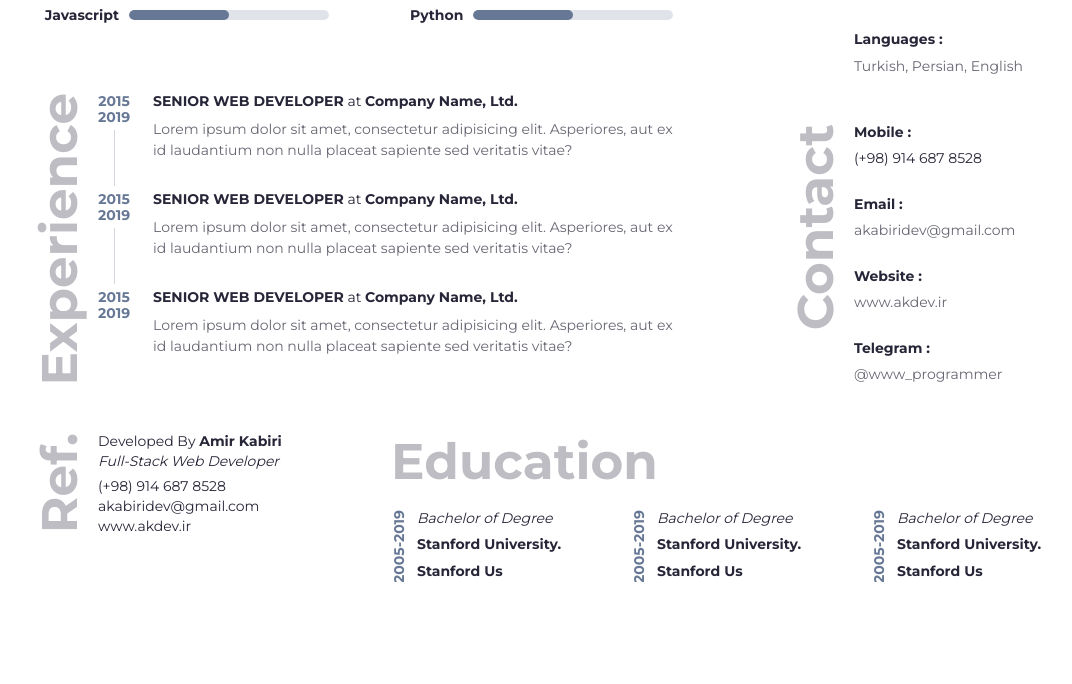
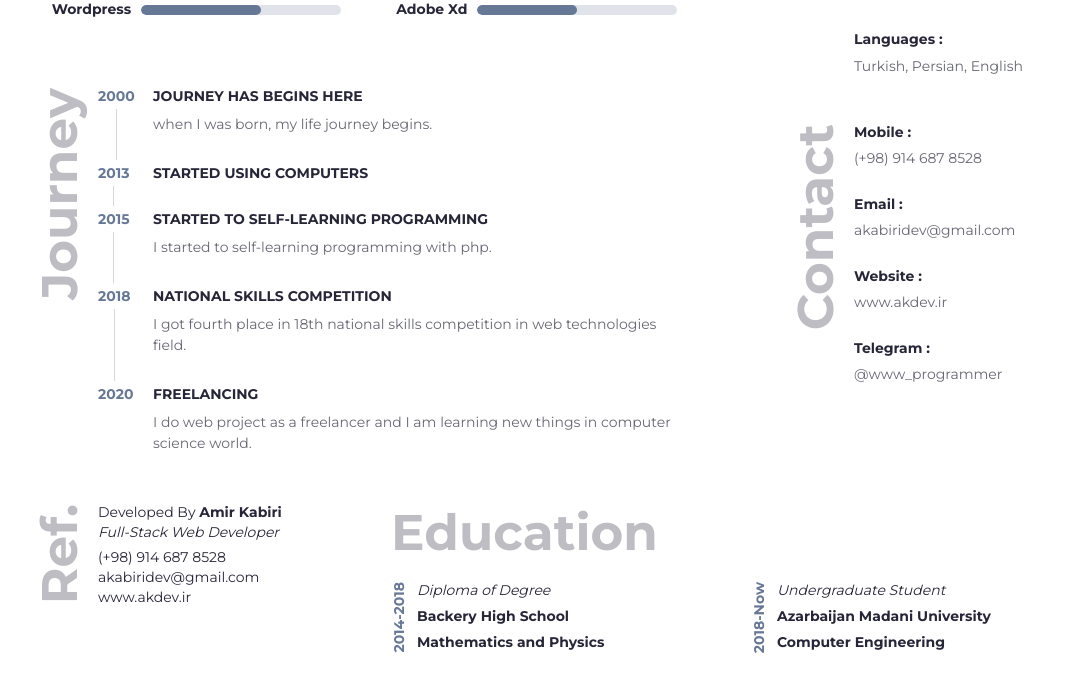
Before and after one commit to amirkabiri/akdev, a plain HTML site: page index.html in a window 1280 px wide. Shown: the part 668-1352 px from the top of the page, without its empty margins (69-1141 px from the left). Before the commit the page ends 1280 px from the top, so only its background shows below. Drawn offline with Linux system fonts and the light colour scheme.

Commit message:
second edition

```diff
--- a/index.html
+++ b/index.html
@@ -1,13 +1,22 @@
 <!doctype html>
 <html lang="en">
 <head>
-    <meta charset="UTF-8">
-    <meta name="viewport" content="width=device-width, user-scalable=no, initial-scale=1.0, maximum-scale=1.0, minimum-scale=1.0">
-    <meta http-equiv="X-UA-Compatible" content="ie=edge">
-	<meta charset="UTF-8">
+    <meta charset="UTF-8"/>
+    <meta name="viewport" content="width=device-width, user-scalable=no, initial-scale=1.0, maximum-scale=1.0, minimum-scale=1.0"/>
+    <meta http-equiv="X-UA-Compatible" content="ie=edge"/>
+	<meta charset="UTF-8"/>
+    <meta name="robots" content="index, follow" />
+    <meta name="description" content="this is amir kabiri's personal website, a full-stack web developer"/>
+    <meta name="keywords" content="AKDEV,Amir Kabiri,امیرکبیری,web developer,programmer"/>
+    <meta name="author" content="Amir Kabiri"/>
+    <meta property="og:site_name" content="Amir Kabiri | Web Developer" />
+    <meta property="og:title" content="Amir Kabiri | Web Developer" />
+    <meta property="og:description" content="this is amir kabiri's personal website, a full-stack web developer, وبسایت شخصی امیرکبیری برنامه نویس و توسعه دهنده وب"/>
+    <meta property="og:url" content="https://akdev.ir" />
+    <meta name="theme-color" content="#677896">
+    <meta property="og:type" content="website" />
 
     <title>Amir Kabiri | Web Developer</title>
-
 
     <link href="https://fonts.googleapis.com/css?family=Montserrat:400,700&display=swap" rel="stylesheet">
     <link rel="stylesheet" href="style.css">
@@ -27,7 +36,12 @@
                         <li>Back-end</li>
                         <li>UI UX</li>
                     </ul>
-                    <p id="header-description" class="non-opacity">Lorem ipsum dolor sit amet, consectetur adipisicing elit. A ab accusamus alias aliquid assumenda dicta dolores ducimus eius eveniet fugit illo illum ipsam labore libero natus necessitatibus odio placeat quae quas qui quod quos repellat, rerum saepe sapiente sint sit temporibus ullam vero vitae. Aliquid eveniet mollitia optio quam voluptatibus.</p>
+                    <p id="header-description" class="non-opacity">
+                        I am Amir Kabiri. a Full-Stack web developer who can code in javascript and php and python.
+                        I am in love with algorithms and also adore new technologies.
+                        I also sometimes design user interfaces for websites.
+                        my favorite programming languages is javascript because I can do amazing things with it.
+                    </p>
                 </div>
             </div>
             <div class="right non-opacity">
@@ -41,78 +55,95 @@
         <div class="container">
             <div id="content">
                 <div class="title">
-                    <h2>Prof. Skill</h2>
+                    <span>Prof. Skill</span>
                 </div>
                 <div id="skills">
                     <ul>
                         <li>
-                            <strong>Php</strong>
-                            <span class="skill-level" value="70"><span></span></span>
+                            <strong>Php & Mysql</strong>
+                            <span class="skill-level"><span style="width:70%;"></span></span>
                         </li>
                         <li>
                             <strong>Laravel</strong>
-                            <span class="skill-level" value="70"><span></span></span>
+                            <span class="skill-level"><span style="width:80%;"></span></span>
                         </li>
                         <li>
                             <strong>Javascript</strong>
-                            <span class="skill-level" value="70"><span></span></span>
+                            <span class="skill-level"><span style="width:90%;"></span></span>
+                        </li>
+                        <li>
+                            <strong>Wordpress</strong>
+                            <span class="skill-level"><span style="width:60%;"></span></span>
                         </li>
                     </ul>
                     <ul>
                         <li>
                             <strong>Html & Css</strong>
-                            <span class="skill-level" value="70"><span></span></span>
+                            <span class="skill-level"><span style="width:80%;"></span></span>
                         </li>
                         <li>
                             <strong>React & Redux</strong>
-                            <span class="skill-level" value="70"><span></span></span>
+                            <span class="skill-level"><span style="width:90%;"></span></span>
                         </li>
                         <li>
                             <strong>Python</strong>
-                            <span class="skill-level" value="70"><span></span></span>
+                            <span class="skill-level"><span style="width:60%;"></span></span>
+                        </li>
+                        <li>
+                            <strong>Adobe Xd</strong>
+                            <span class="skill-level"><span style="width:50%;"></span></span>
                         </li>
                     </ul>
                 </div>
 
                 <div id="experiences-box" class="box">
                     <div class="box-title square">
-                        <span>Experience</span>
+                        <span>Journey</span>
                     </div>
                     <ul class="box-content" id="experiences">
                         <li class="experience">
                             <div class="experience-period">
-                                <span>2015</span>
-                                <span>2019</span>
+                                <span>2000</span>
                             </div>
                             <div class="experience-content">
-                                <strong class="experience-content-job">senior web developer</strong>
-                                at
-                                <span class="experience-content-company">Company Name, Ltd.</span>
-                                <p class="experience-content-description">Lorem ipsum dolor sit amet, consectetur adipisicing elit. Asperiores, aut ex id laudantium non nulla placeat sapiente sed veritatis vitae?</p>
+                                <strong class="experience-content-job">Journey has begins here</strong>
+                                <p class="experience-content-description">when I was born, my life journey begins.</p>
+                            </div>
+                        </li>
+
+                        <li class="experience">
+                            <div class="experience-period">
+                                <span>2013</span>
+                            </div>
+                            <div class="experience-content">
+                                <strong class="experience-content-job">Started using computers</strong>
                             </div>
                         </li>
                         <li class="experience">
                             <div class="experience-period">
                                 <span>2015</span>
-                                <span>2019</span>
                             </div>
                             <div class="experience-content">
-                                <strong class="experience-content-job">senior web developer</strong>
-                                at
-                                <span class="experience-content-company">Company Name, Ltd.</span>
-                                <p class="experience-content-description">Lorem ipsum dolor sit amet, consectetur adipisicing elit. Asperiores, aut ex id laudantium non nulla placeat sapiente sed veritatis vitae?</p>
+                                <strong class="experience-content-job">Started to self-learning programming</strong>
+                                <p class="experience-content-description">I started to self-learning programming with php.</p>
                             </div>
                         </li>
                         <li class="experience">
                             <div class="experience-period">
-                                <span>2015</span>
-                                <span>2019</span>
+                                <span>2018</span>
                             </div>
                             <div class="experience-content">
-                                <strong class="experience-content-job">senior web developer</strong>
-                                at
-                                <span class="experience-content-company">Company Name, Ltd.</span>
-                                <p class="experience-content-description">Lorem ipsum dolor sit amet, consectetur adipisicing elit. Asperiores, aut ex id laudantium non nulla placeat sapiente sed veritatis vitae?</p>
+                                <strong class="experience-content-job">National skills competition</strong>
+                                <p class="experience-content-description">I got fourth place in 18th national skills competition in web technologies field.</p>
+                            </div>
+                        </li>
+                        <li class="experience">
+                            <div class="experience-period">
+                                <span>2020</span>
+                            </div>
+                            <div class="experience-content">
+                                <strong class="experience-content-job">Freelancing</strong>
+                                <p class="experience-content-description">I do web project as a freelancer and I am learning new things in computer science world.</p>
                             </div>
                         </li>
                     </ul>
@@ -149,15 +180,15 @@
                         </li>
                         <li>
                             <strong>Email</strong>
-                            <span>akabiridev@gmail.com</span>
+                            <span><a href="mailto:akabiridev@gmail.com">akabiridev@gmail.com</a></span>
                         </li>
                         <li>
                             <strong>Website</strong>
-                            <span>www.akdev.ir</span>
+                            <span><a href="https://akdev.ir">www.akdev.ir</a></span>
                         </li>
                         <li>
                             <strong>Telegram</strong>
-                            <span>@www_programmer</span>
+                            <span><a href="https://t.me/www_programmer">@www_programmer</a></span>
                         </li>
                     </ul>
                 </div>
@@ -184,32 +215,22 @@
                 <div class="content">
                     <div class="box">
                         <div class="box-title square">
-                            <span>2005-2019</span>
+                            <span>2014-2018</span>
                         </div>
                         <div class="box-content">
-                            <i>Bachelor of Degree</i>
-                            <strong>Stanford University.</strong>
-                            <strong>Stanford Us</strong>
+                            <i>Diploma of Degree</i>
+                            <strong>Backery High School</strong>
+                            <strong>Mathematics and Physics</strong>
                         </div>
                     </div>
                     <div class="box">
                         <div class="box-title square">
-                            <span>2005-2019</span>
+                            <span>2018-Now</span>
                         </div>
                         <div class="box-content">
-                            <i>Bachelor of Degree</i>
-                            <strong>Stanford University.</strong>
-                            <strong>Stanford Us</strong>
-                        </div>
-                    </div>
-                    <div class="box">
-                        <div class="box-title square">
-                            <span>2005-2019</span>
-                        </div>
-                        <div class="box-content">
-                            <i>Bachelor of Degree</i>
-                            <strong>Stanford University.</strong>
-                            <strong>Stanford Us</strong>
+                            <i>Undergraduate Student</i>
+                            <strong>Azarbaijan Madani University</strong>
+                            <strong>Computer Engineering</strong>
                         </div>
                     </div>
                 </div>
--- a/style.scss
+++ b/style.scss
@@ -2,18 +2,13 @@ html{line-height:1.15;-webkit-text-size-adjust:100%}body{margin:0}main{display:b
 *,h1,h2,h3,h4,h5,h6{margin:0;padding:0;border:0;}
 ul{list-style: none;}
 a{text-decoration: none;}
+
 /*
-Theme Name: Developer
+Theme Name: AKDEV
 Version: 1.0
-Requires at least: 4.7
-Requires PHP: 5.2.4
-Description: Our default theme for 2020 is designed to take full advantage of the flexibility of the block editor. Organizations and businesses have the ability to create dynamic landing pages with endless layouts using the group and column blocks. The centered content column and fine-tuned typography also makes it perfect for traditional blogs. Complete editor styles give you a good idea of what your content will look like, even before you publish. You can give your site a personal touch by changing the background colors and the accent color in the Customizer. The colors of all elements on your site are automatically calculated based on the colors you pick, ensuring a high, accessible color contrast for your visitors.
-Tags: blog, one-column, custom-background, custom-colors, custom-logo, custom-menu, editor-style, featured-images, footer-widgets, full-width-template, rtl-language-support, sticky-post, theme-options, threaded-comments, translation-ready, block-styles, wide-blocks, accessibility-ready
+Description: Amir Kabiri personal website
 Author: Amir Kabiri
-Author URI: https://wordpress.org/
-Theme URI: https://wordpress.org/themes/twentytwenty/
-License: GNU General Public License v2 or later
-License URI: http://www.gnu.org/licenses/gpl-2.0.html
+Author URI: https://akdev.ir
 */
 
 $primary-color : #677896;
@@ -378,7 +373,7 @@ a, body{
         content: ' :';
       }
     }
-    > span{
+    > span, > span > a{
       color : rgba($text-color, .7);
     }
   }
```
Also changed, not shown: style.css, 2 other files.
